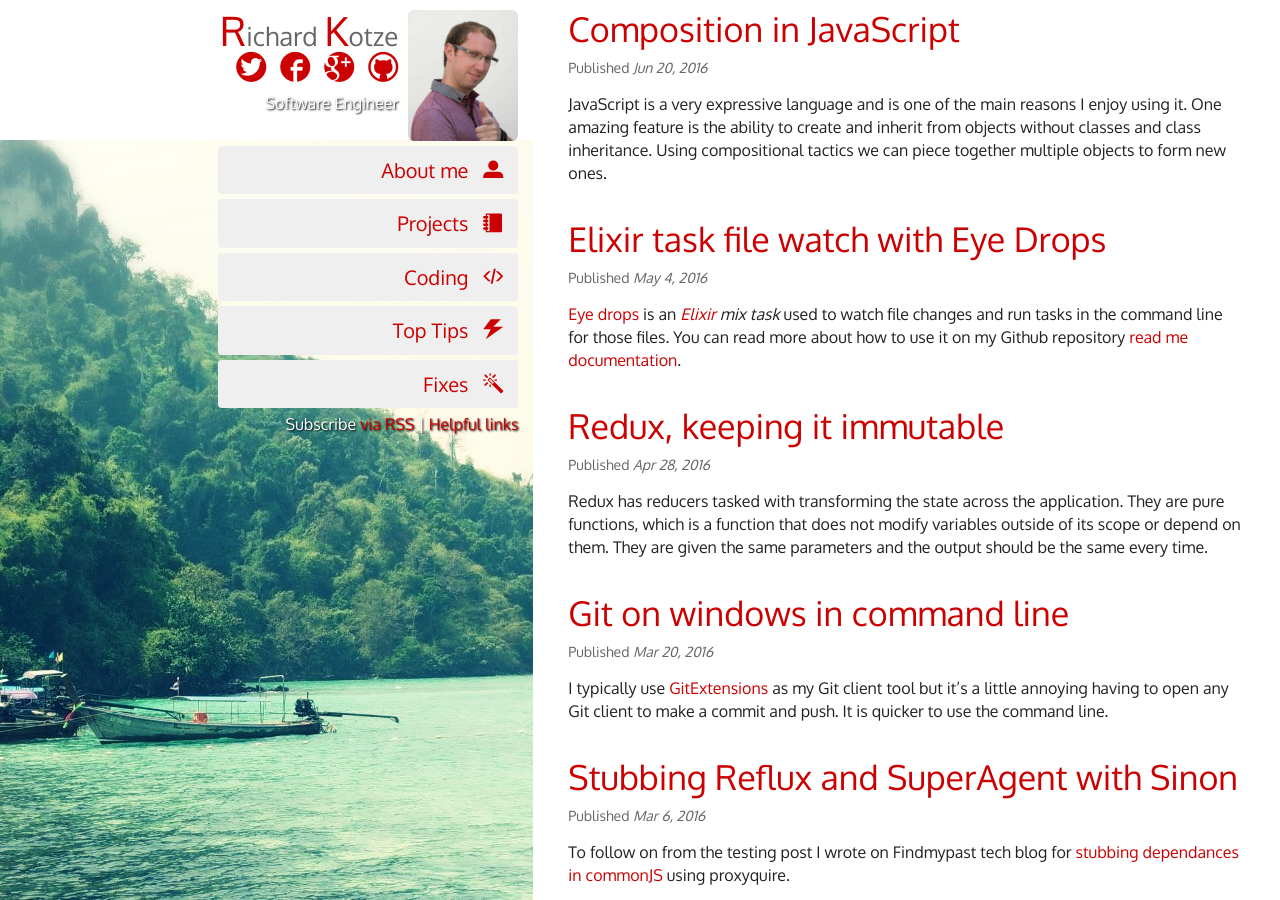
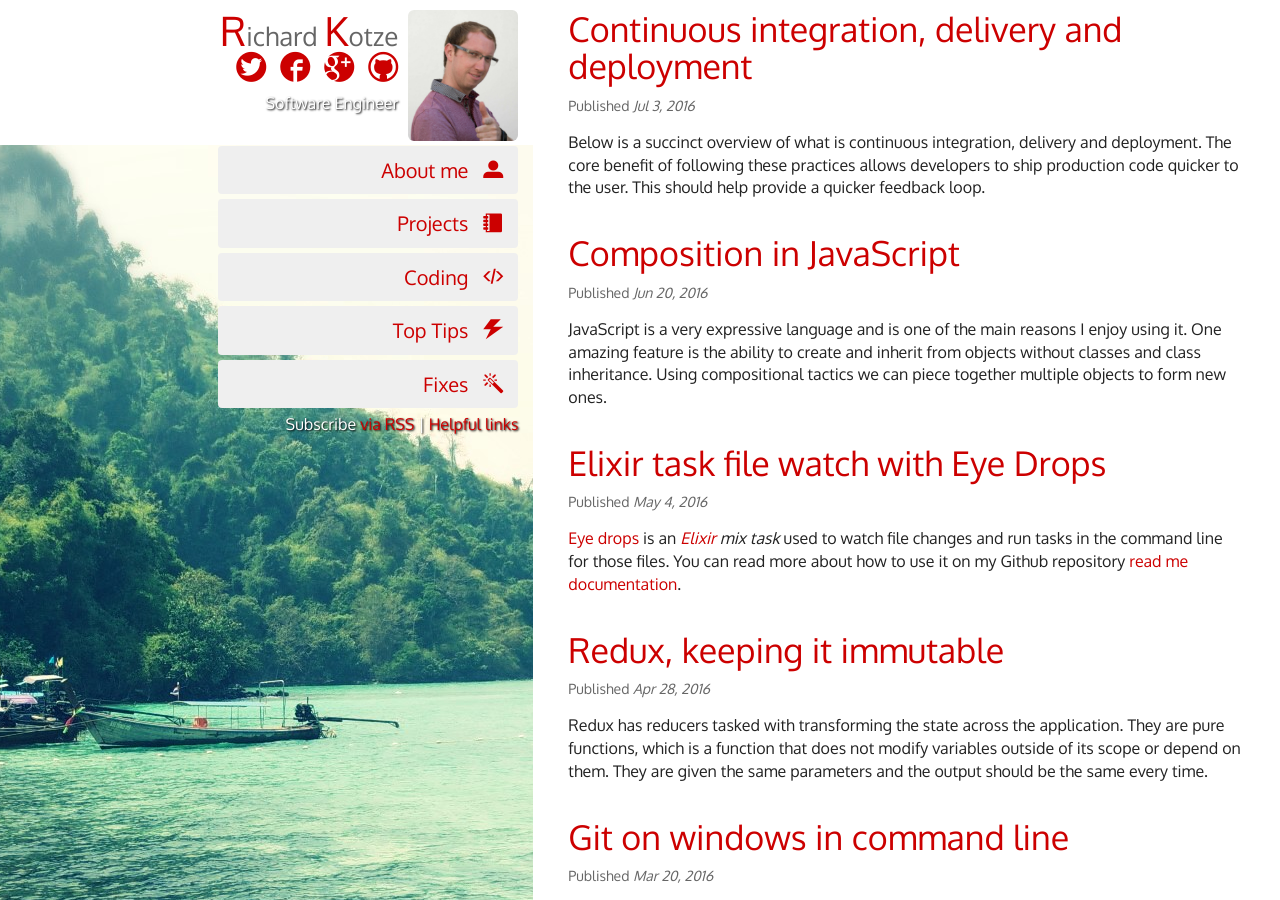
Before and after one commit to rkotze/rkotze.github.io, a Jekyll site: the page built from index.html, in a window 1280 px wide and 900 px high. Built offline with Jekyll 4.4.1, drawn with Linux system fonts in a browser that asks for light colours; the list of posts is cut into pages by our own code; some of the changed text lies outside the part shown.

Commit message:
final touches to ci post.

```diff
--- a/_posts/2016-07-04-continuous-integration-delivery-deployment.md
+++ b/_posts/2016-07-04-continuous-integration-delivery-deployment.md
@@ -1,14 +1,14 @@
 ---
 layout: post
 title:  Continuous integration, delivery and deployment
-date:   2016-07-02 17:00:12 +0000
+date:   2016-07-03 17:00:12 +0000
 permalink: /continuous-integration-delivery-deployment
 category: coding
-published: false
 meta_description: >
- Simple overview of continuous integration, delivery and deployment
+ Succinct overview of continuous integration, delivery and deployment
 ---
 
+Below is a succinct overview of what is continuous integration, delivery and deployment. The core benefit of following these practices allows developers to ship production code quicker to the user. This should help provide a quicker feedback loop.
 
 ### Continuous integration
 
@@ -16,21 +16,21 @@ Developers integrate code often as possible to the main branch at least once a d
 
 Objective:
 
-**Reduces risk** because you are committing regularly into the main branch should encourage smaller commits making it easy to integrate. Committing into the main branch does required the project to build successfully, pass unit tests and possibly other tests like code style.
+**Reduces risk** because you are committing regularly into the main branch, this should encourage smaller commits making it easy to integrate. Committing into the main branch does required the project to build successfully, pass unit tests and possibly other tests like code style.
 
-**Communication tool** with regular commits, developers across teams working on the same code base can see the changes.
+**Communication tool** among developers because of regular commits the developers across teams can see the changes to the code base.
 
-**Find bugs quicker** with regular integration any bugs get found sooner and since the changes are small it should be easy to fix.
-
-- http://www.martinfowler.com/articles/continuousIntegration.html
+**Find bugs quicker** with regular integration into the main branch bugs are discovered sooner and since the changes are small they should be easy to fix.
 
 ### Continuous Delivery
 
-The project is deployed to a production like environment to ensure it works as expected and with external services it might use. The deployment to production is controlled by a manual action like a click of a button. This is to allow business to decide if it should be released.
-
-- http://martinfowler.com/bliki/ContinuousDelivery.html
+After CI is successful the project is deployed to an identical production environment to ensure it works as expected and with external services it might use. The deployment to production is controlled by a manual action like a click of a button. This is to allow business to review the work done and decide if it should be released.
 
 ### Continuous Deployment
 
-Recent changes to the main branch progresses successfully through the build and testing stages of the pipeline is released to production.
-- Automatic rollback is strongly recommended for CDel and CDep.
+Recent changes to the main branch progresses successfully through the build and testing stages of the pipeline to then be released to production.
+
+More reading:
+
+- [Martin Fowler CI](http://www.martinfowler.com/articles/continuousIntegration.html){:target="_blank"}
+- [Martin Fowler CD](ttp://martinfowler.com/bliki/ContinuousDelivery.html){:target="_blank"}
```
